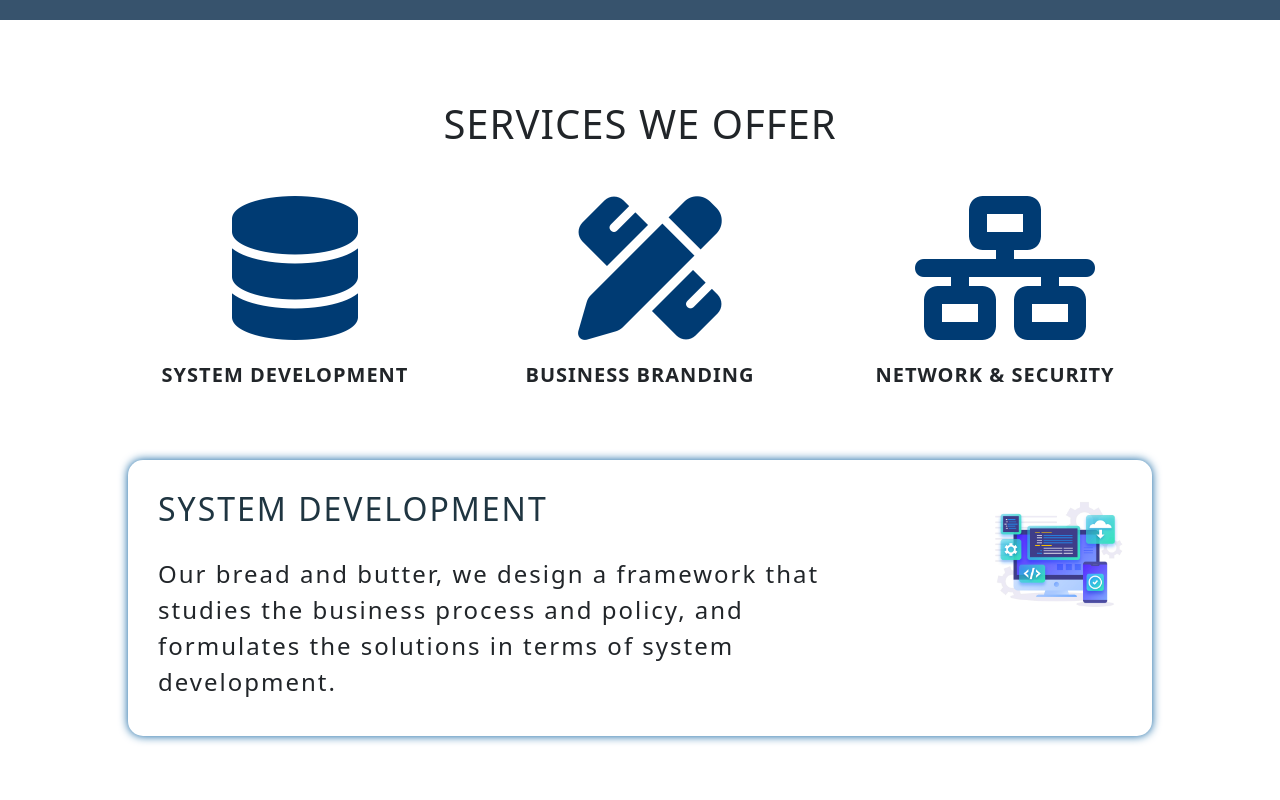
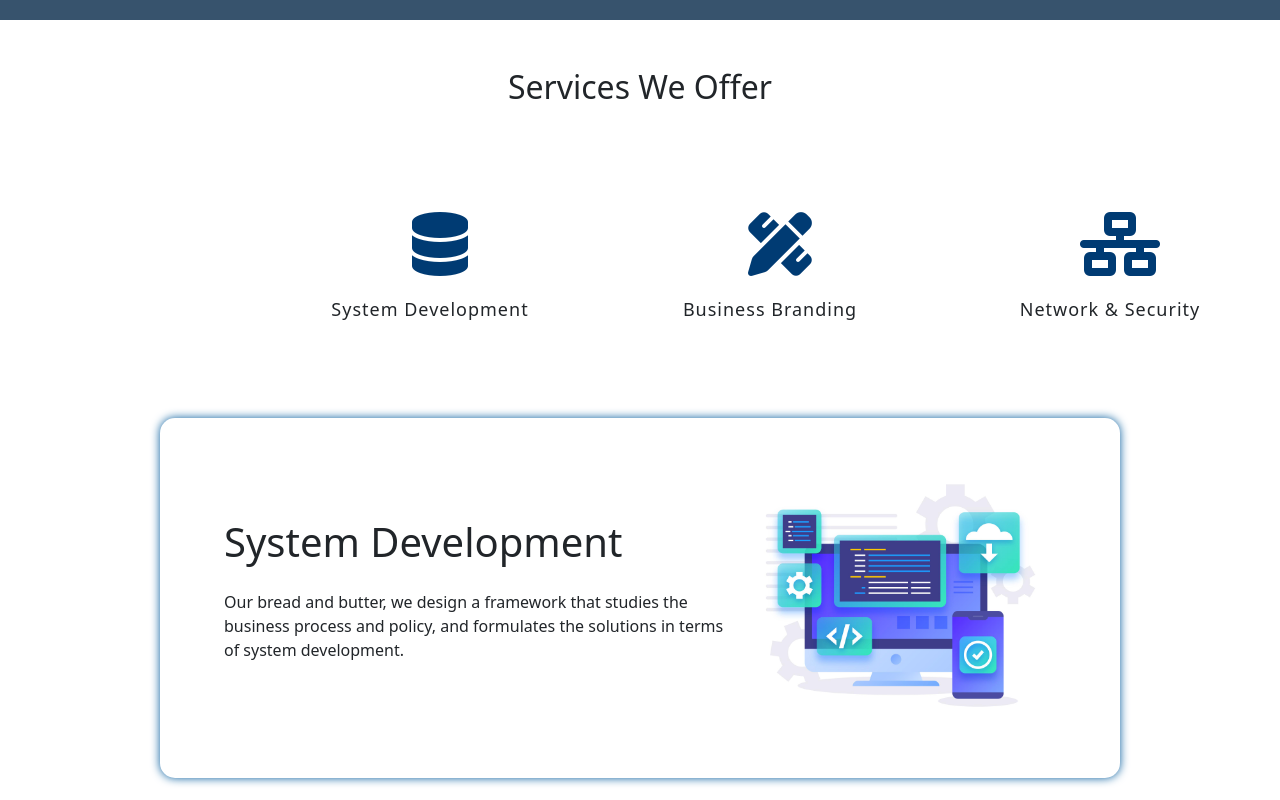
Before and after one commit to emzies/BSTechW, a plain HTML site: page index.html in a window 1280 px wide. Shown: the part 780-1580 px from the top of the page. Drawn offline with nearby package versions, Linux system fonts and the light colour scheme; grey boxes are pictures that could not be loaded.

Commit message:
update services section

```diff
--- a/index.css
+++ b/index.css
@@ -215,45 +215,33 @@ li a:hover {
 }
 .service p {
   /* font-family: "Times New Roman", sans-serif; */
-  font-size: 20px;
-  text-transform: uppercase;
-  font-weight: bold;
+  font-size: 18px;
+  font-weight: medium;
   letter-spacing: 1px;
 }
 
 .description-container {
   display: flex;
-  flex-direction: column;
   justify-content: space-between;
   align-items: center;
   background-size: 100%;
   border-radius: 15px;
-  width: 80dvw;
-  margin: 5% 15% 0 10%;
   box-shadow: 0 0 10px #055c9d;
 }
 
 .description {
   display: none;
-  margin: 20px 20px;
+  margin: 20px 4rem;
 }
 
 .description.visible {
   display: flex;
-}
-
-.description .text-1 {
-  /* font-family: "Times New Roman", sans-serif; */
-  flex: 1;
-  padding: 10px 0 0 10px;
-  letter-spacing: 2px;
-  float: left;
+  align-items: center;
 }
 
 .description .image img {
-  max-width: 55%;
+  max-width: 20rem;
   border-radius: 8px;
-  float: right;
 }
 
 .description .text-1 .sysdev {
--- a/index.html
+++ b/index.html
@@ -79,27 +79,33 @@ style="background-color: white;"
     </header>
   </div>
 
-  <section id="services" class="main">
-    <h2 class="title">SERVICES WE OFFER</h2>
-    <div class="services-container">
+  <section id="services" class="main text-center"
+  style="padding-inline: 10rem;"
+  >
+    <h2 class="h2 mt-5">Services We Offer</h2>
+    <div class="services-container mt-4">
       <div class="service" id="system-development">
-        <i class="fa-solid fa-database fa-9x" alt="System Development"></i>
+        <i class="fa-solid fa-database fa-4x" alt="System Development"></i>
         <p>System Development</p>
       </div>
       <div class="service" id="business-trading">
-        <i class="fa-solid fa-pen-ruler fa-9x" alt="Business Trading"></i>
+        <i class="fa-solid fa-pen-ruler fa-4x" alt="Business Trading"></i>
         <p>Business Branding</p>
       </div>
       <div class="service" id="network-security">
-        <i class="fa-solid fa-network-wired fa-9x" alt="Network & Security"></i>
+        <i class="fa-solid fa-network-wired fa-4x" alt="Network & Security"></i>
         <p>Network & Security</p>
       </div>
     </div>
-    <div class="description-container">
-      <div class="description visible" id="description-system-development">
-        <div class="text-1">
-          <h2 class="sysdev">System Development</h2>
-          <p>Our bread and butter, we design a framework that studies the business process and policy, and formulates the solutions in terms of system development.</p>
+
+    <div class="description-container mt-5"
+    >
+      <div class="description visible d-flex" id="description-system-development">
+        <div class="flex-grow">
+          <h2 class="display-6 text-start"
+          style="font-weight: 500;"
+          >System Development</h2>
+          <p class="text-sm mt-4 text-start">Our bread and butter, we design a framework that studies the business process and policy, and formulates the solutions in terms of system development.</p>
         </div>
         <div class="image"><img src="images/services/sysdev.jpg" alt="System Development Image"></div>
       </div>
@@ -122,7 +128,9 @@ style="background-color: white;"
 
     </section>
 
-    <section id="portfolio" class="main">
+    <section id="portfolio" class="main"
+    style="margin-top: 10rem;"
+    >
       <div class="portfolio-container">
           <div class="portfolio">
                <h2 class="port-head">Portfolio</h2>
```
